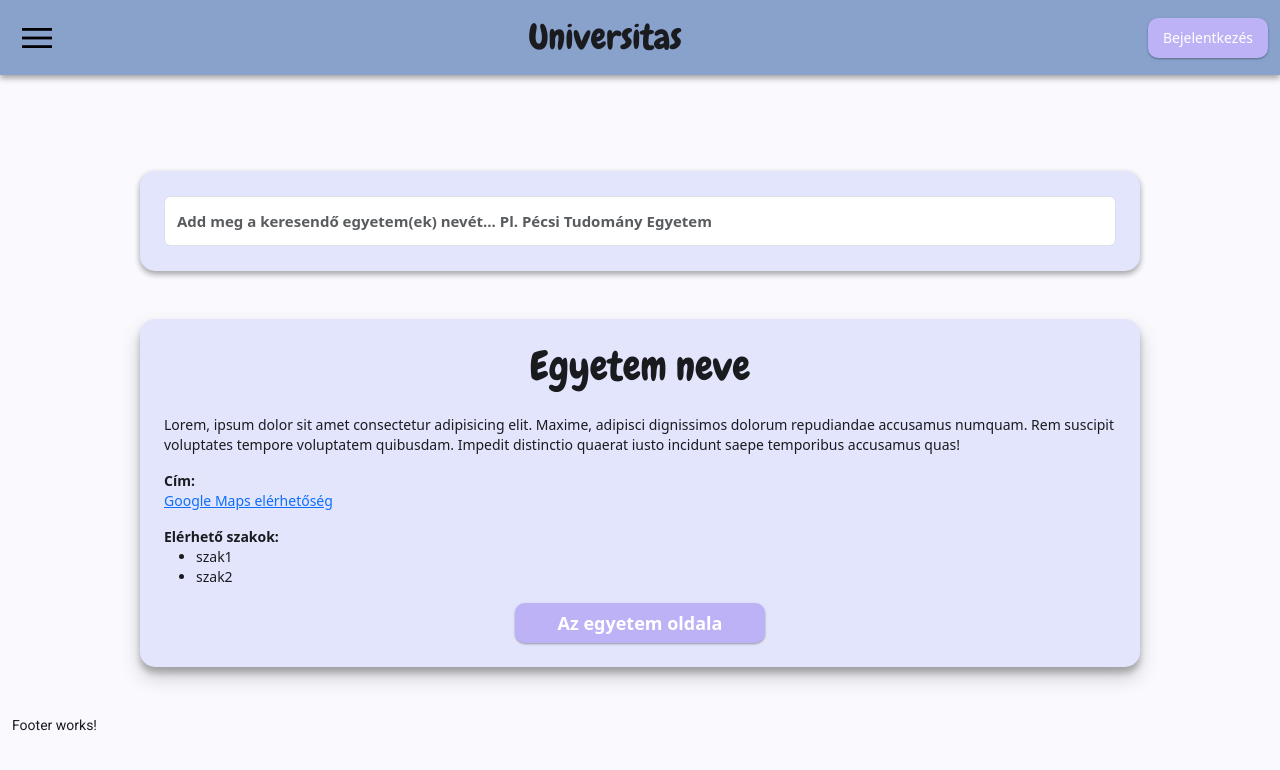
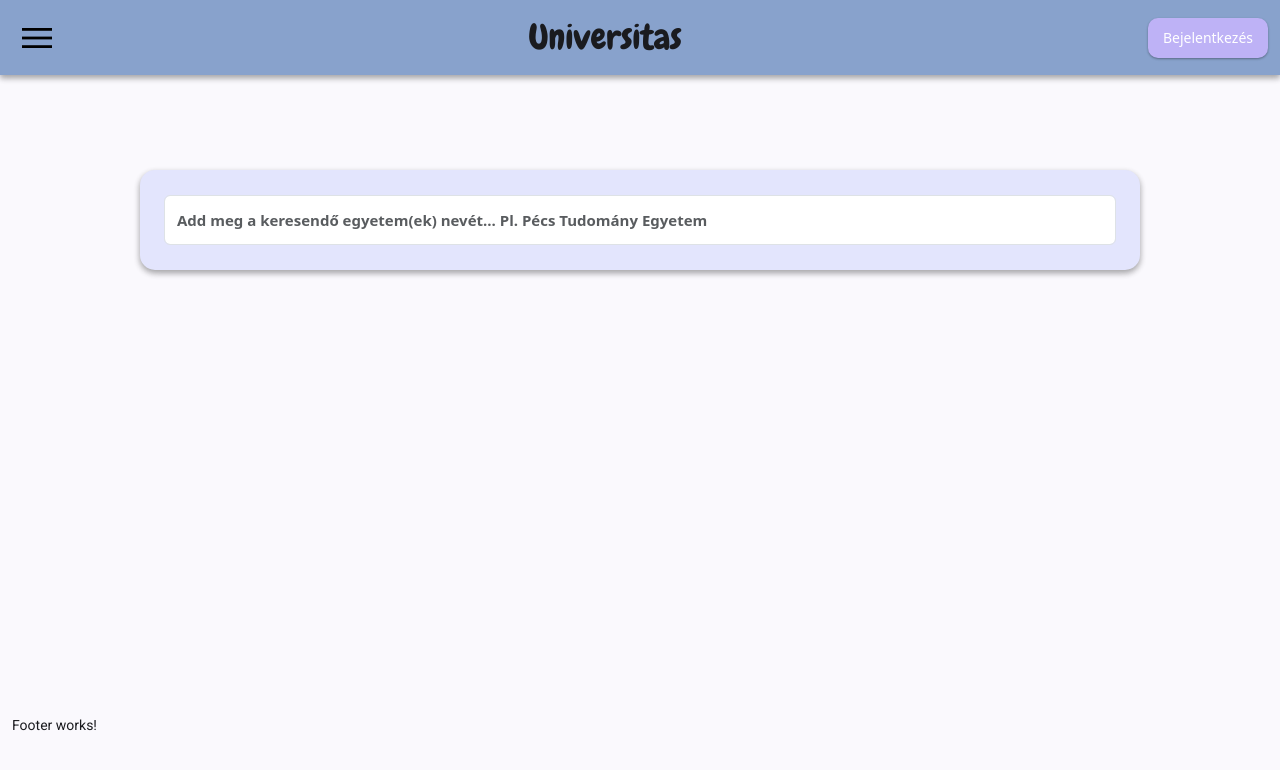
Before and after one commit to Ujzsofi00/Vizsgaremek, an Angular app in the folder vizsgaprojekt/: page /universitySearch in a window 1280 px wide. Shown: the top 770 px of the page. Built offline with nearby package versions, Linux system fonts and the light colour scheme; a web font is replaced by a local one.

Commit message:
Correcting

```diff
--- a/vizsgaprojekt/src/app/component/university-search/university-search.html
+++ b/vizsgaprojekt/src/app/component/university-search/university-search.html
@@ -1,31 +1,45 @@
 <div class="container-fluid d-flex flex-column justify-content-center" style="height: 80vh;">
 
   <div class="row my-5">
-    <div class="col-lg-12 d-flex justify-content-center align-items-center">
-      <div id="inputContainer" class="px-4 d-flex justify-content-center align-items-center">
-        <input type="text" placeholder="Add meg a keresendő egyetem(ek) nevét... Pl. Pécsi Tudomány Egyetem" id="universityInput" class="form-control">
+    <div class="col-lg-12 d-flex flex-column justify-content-center align-items-center">
+      <div id="inputContainer" class="px-4 d-flex flex-column justify-content-center align-items-center">
+        <input type="text" placeholder="Add meg a keresendő egyetem(ek) nevét... Pl. Pécs Tudomány Egyetem" id="universityInput" class="form-control" #searchInput (input)="getUniversityByName(searchInput.value)">
+        <div class="d-flex flex-column" id="selectContainer">
+          @for (university of universities; track $index) {
+            <div class="selectableUniversity" (click)="selectUniversity(university)">
+              <p class="m-0 text-center">{{university.name}}</p>
+            </div>
+          }
+        </div>
       </div>
     </div>
   </div>
 
+
     <div class="row">
       <div class="col-lg-12 d-flex justify-content-center align-items-center">
-      <div id="infoDiv" class="p-4">
-        <h1 class="text-center mb-4">Egyetem neve</h1>
-        <p class="text-lg-start text-center">Lorem, ipsum dolor sit amet consectetur adipisicing elit. Maxime, adipisci dignissimos dolorum repudiandae accusamus numquam. Rem suscipit voluptates tempore voluptatem quibusdam. Impedit distinctio quaerat iusto incidunt saepe temporibus accusamus quas!</p>
-        <p class="mb-0 text-lg-start text-center"><span class="fw-bold">Cím: </span></p>
-        <p class="w-100 text-lg-start text-center"><a target="_blank" href="#">Google Maps elérhetőség</a></p>
+        <div [id]="selectedUniversity == null ? '' : 'infoDiv'" class="p-4" style="height: 350px;">
+          @if (selectedUniversity == null) {
+              <!-- <h1 class="text-center">Add meg a keresett egyetem nevét!</h1> -->
+          } @else {
+            <h1 class="text-center mb-4">{{selectedUniversity.name}}</h1>
+            <p class="text-lg-start text-center">{{selectedUniversity.description}}</p>
+            <p class="mb-0 text-lg-start text-center"><span class="fw-bold">Cím: {{selectedUniversity.address}}</span></p>
+            <p class="w-100 text-lg-start text-center"><a target="_blank" [href]="selectedUniversity.googleMapsLink">Google Maps elérhetőség</a></p>
 
             <p class="mb-0 mt-3 fw-bold text-lg-start text-center">Elérhető szakok:</p>
             <ul class="d-flex flex-column align-items-lg-start align-items-center">
-          <li>szak1</li>
-          <li>szak2</li>
+              @for (faculty of selectedUniversity.faculties; track $index) {
+                <li>{{faculty.name}}</li>
+              }
             </ul>
 
             <div class="w-100 d-flex justify-content-center align-items-center">
               <button id="universityButton">Az egyetem oldala</button>
             </div>
+          }
         </div>
       </div>
     </div>
+
 </div>
```
Also changed, not shown: vizsgaprojekt/src/app/component/admin-page/university-list/university-card/university-card.scss (line endings or trailing spaces). Lines whose indentation alone changed are shown as unchanged.
